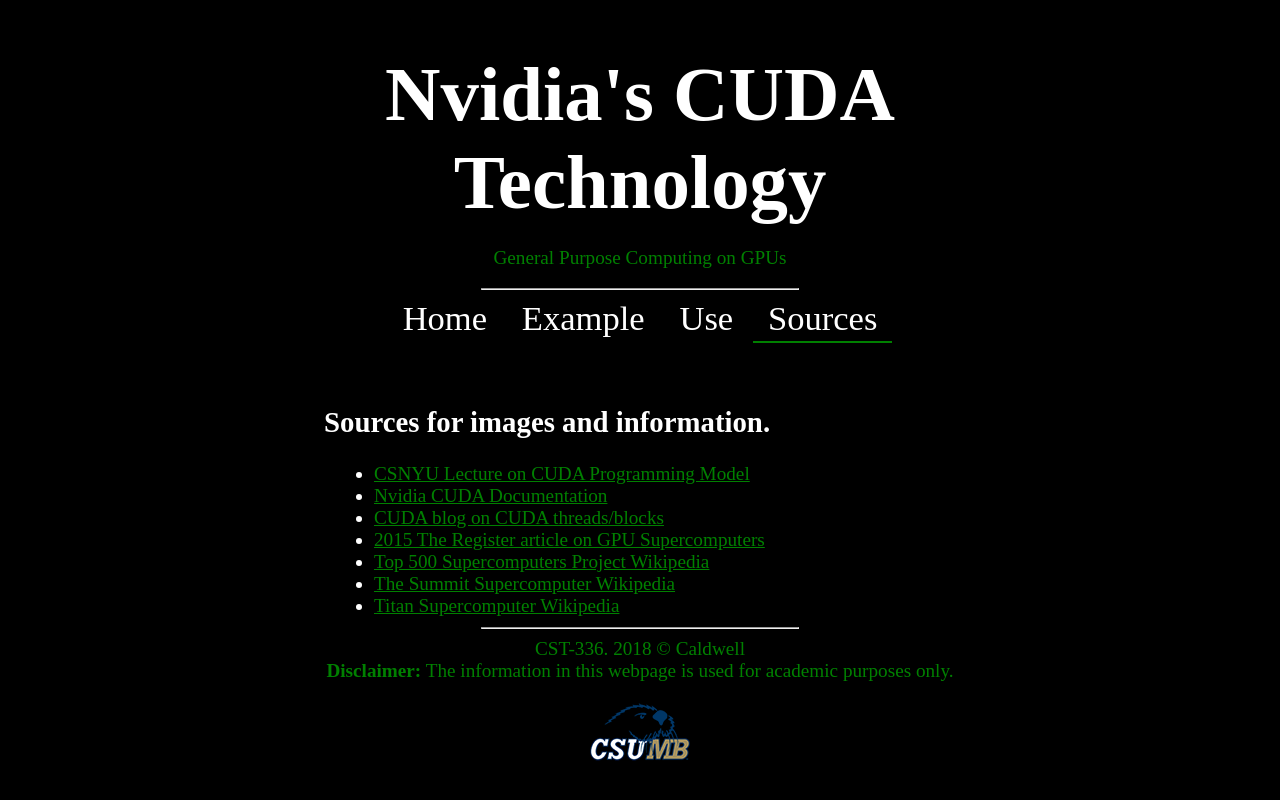
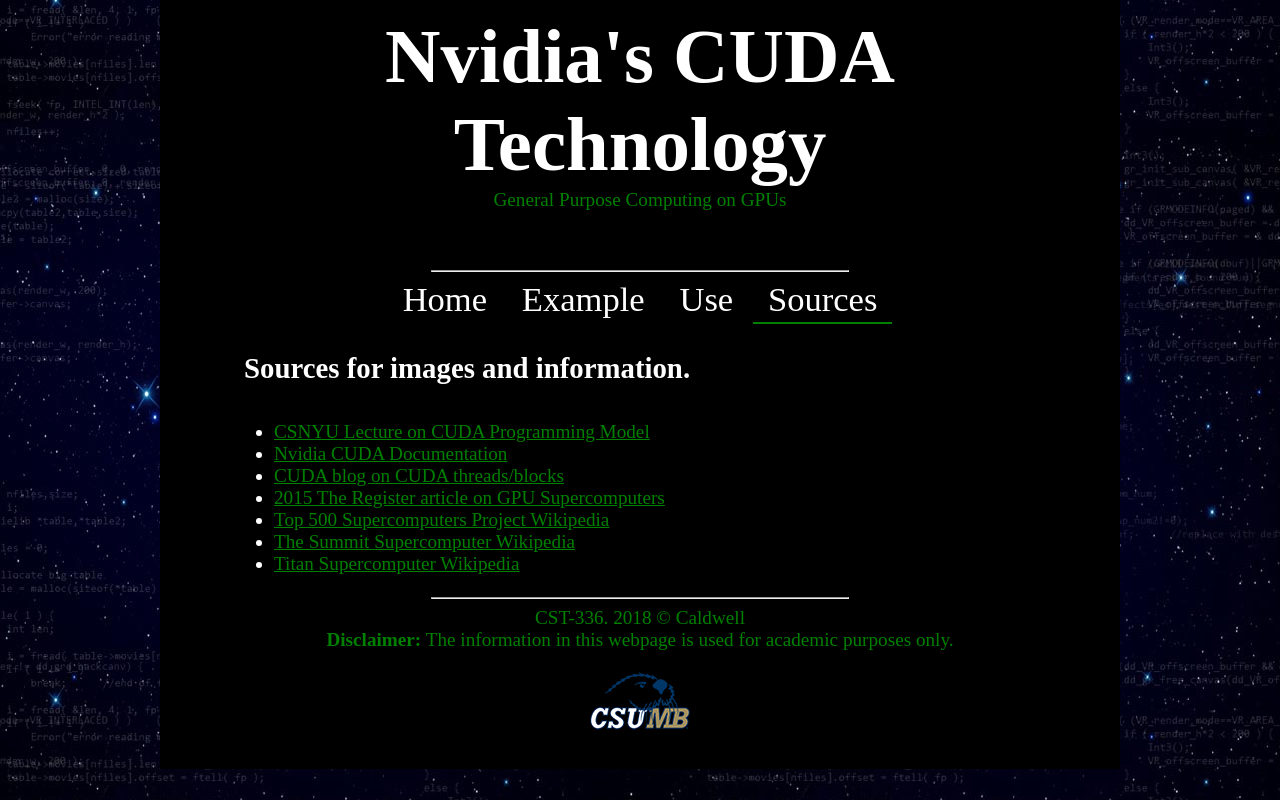
Before and after one commit to Verterax/cst336, a PHP site: page /hw1/refs.html in a window 1280 px wide. Run offline with PHP 8.4, Linux system fonts and the light colour scheme; some web fonts are replaced.

Commit message:
CSS finishing touches

```diff
--- a/hw1/computing.html
+++ b/hw1/computing.html
@@ -20,8 +20,6 @@
             <a href="refs.html">Sources</a>
         </nav>
 
-        <br/><br/>
-
         <main>
             <h2>Supercomputing with CUDA</h2>
             <p>To see how seriously powerful CUDA is for accelerating computations, we needn’t look further than some of the world’s fastest supercomputers. In 2015, 10% of the world’s fastest super computers were equipped with Nvidia GPUs. </p>
--- a/hw1/css/styles.css
+++ b/hw1/css/styles.css
@@ -4,13 +4,17 @@
 }
 
 body {
+    background: url("star-code.jpg") repeat 0 0;
     background-color: black;
     color: white;
     font-size: 1.2em;
+    margin: 0 auto;
 }
 
 p {
     color: green;
+    margin: 0 auto;
+    padding-bottom: 3%;
 }
 
 li a {
@@ -20,13 +24,22 @@
 header, nav, footer {
     text-align: center;
     margin: 0 auto;
-	max-width: 50%;
+	max-width: 65%;
+	background-color: black;
+	padding: 1% 5%;
+
 }
 
 main {
     text-align: left;
     margin: 0 auto;
-    max-width: 50%;
+    max-width:65%;
+    background-color: black;
+    padding: 0 5%;
+}
+
+nav {
+    margin: 0 auto;
 }
 
 nav a { /*links within the nav container */
@@ -59,6 +72,7 @@
 
 hr {
 	width: 50%;
+	margin: 1% auto;
 }
 
 table {
@@ -86,10 +100,16 @@
     margin: 0px;
     text-align: left;
     padding-left:50px;
+    padding-top: 2%;
 }
 
 h1 {
     font-family: 'nvidia';
     font-size: 4em;
-    margin-bottom: 0px;
+    margin: 0 auto;
 }
+
+h2 {
+    margin: 0 auto;
+    padding: 20px;
+}
--- a/hw1/example.html
+++ b/hw1/example.html
@@ -20,8 +20,6 @@
             <a href="refs.html">Sources</a>
         </nav>
 
-        <br/><br/>
-
         <main>
             <h2>The CUDA programming model and pipeline.</h2>
             <p>In order to use an Nvidia GPU to run parallelized code, it’s vital to understand how a parallelized algorithm differs from serial algorithms you’re familiar with. For the simplest example of how to divide up the work, let’s imagine a regular for loop:</p>
@@ -32,8 +30,6 @@
             <p>When the above code is executed on the GPU, every thread on the card will execute the method. Each thread knows its own threadId. Then if threadId is larger than N, the executing thread simply exits without printing anything. This threadId variable can also be used in creative ways to address memory in an array. The above code would run in O(N/threadCount) where the variable threadCount is the number of threads that any Nvidia GPU model has. Threads are organized into groups called blocks, and blocks are part of groups called grids. This logical organization helps a thread calculate its threadId when the workload is greater than the threadCount on the GPU.</p>
             <img src="img/model.png" alt="CUDA threading and memory model" />
             <p>CUDA ready GPUs are complete compute units. They contain the processors, as well as a memory space separate from the host memory space. As such, data to process is copied from host to GPU. And results must be copied back from the GPU memory, back to the host memory following an operation. The graphic above shows the CUDA threading model and memory model.</p>
-
-
 
         </main>
 
--- a/hw1/index.html
+++ b/hw1/index.html
@@ -7,6 +7,7 @@
     </head>
 
     <body>
+
         <header>
             <h1>Nvidia's CUDA Technology</h1>
             <p>General Purpose Computing on GPUs</p>
@@ -19,8 +20,6 @@
             <a href="computing.html">Use</a>
             <a href="refs.html">Sources</a>
         </nav>
-
-        <br/><br/>
 
         <main>
             <h2>What is CUDA?</h2>
@@ -45,6 +44,5 @@
             <strong>Disclaimer:</strong> The information in this webpage is used for academic purposes only.<br/>
             <img src="img/csumb_logo.png" alt="CSUMB Otter Logo" />
         </footer>
-
     </body>
 </html>
--- a/hw1/refs.html
+++ b/hw1/refs.html
@@ -19,8 +19,6 @@
             <a href="computing.html">Use</a>
             <a href="refs.html" class="current">Sources</a>
         </nav>
-
-        <br/><br/>
 
         <main>
             <h2>Sources for images and information.</h2>
```
Also changed, not shown: hw1/css/star-code.jpg (added).
